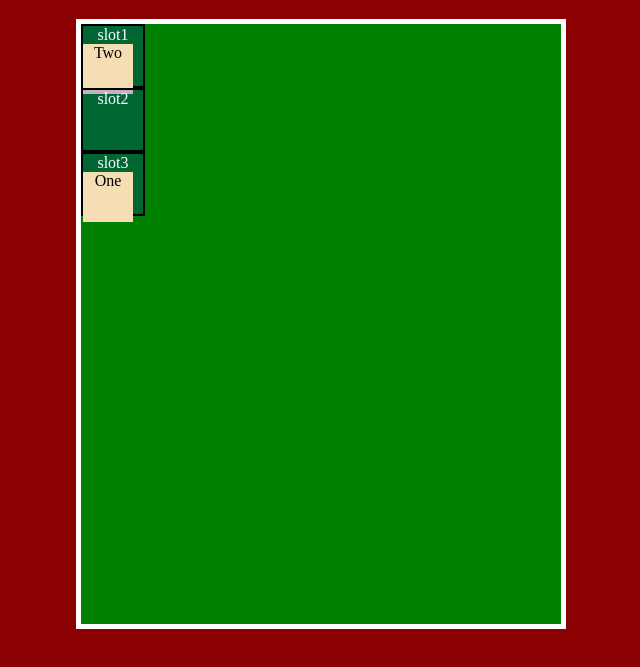
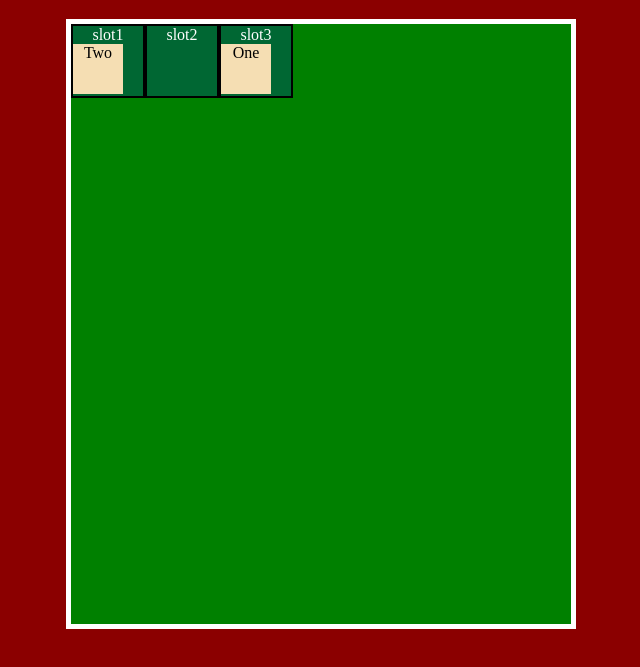
Before and after one commit to iLGunners/be-the-gaffer, a website: page source/index.html in a window 1280 px wide. Shown: the part 61-728 px from the top of the page, without its empty margins (319-959 px from the left). Drawn offline with nearby package versions, Linux system fonts and the light colour scheme; some packages are replaced by stand-ins of ours; a script that the page names is missing.

Commit message:
flexbox added

```diff
--- a/source/css/style.css
+++ b/source/css/style.css
@@ -6,8 +6,11 @@ body {
 .field {
     background: green;
     border: 5px solid white;
-    position: relative;
-    width: 480px;
+    display: flex;
+    flex-direction: row;
+    flex-wrap: wrap;
+    align-content: flex-start;
+    width: 500px;
     height: 600px;
     margin: auto;
 }
@@ -16,12 +19,12 @@ body {
     background-color: rgba(0, 0, 255, 0.2);
     border: 2px solid black;
     text-align: center;
-    width: 60px;
-    height: 60px;
+    width: 70px;
+    height: 70px;
 }
 
 .drag-enter {
-  border: solid 2px red;
+    border: solid 2px red;
 }
 
 .player {
@@ -34,5 +37,5 @@ body {
 }
 
 [ng-drag].dragging {
-  opacity: 0.5;
+    opacity: 0.5;
 }
```
